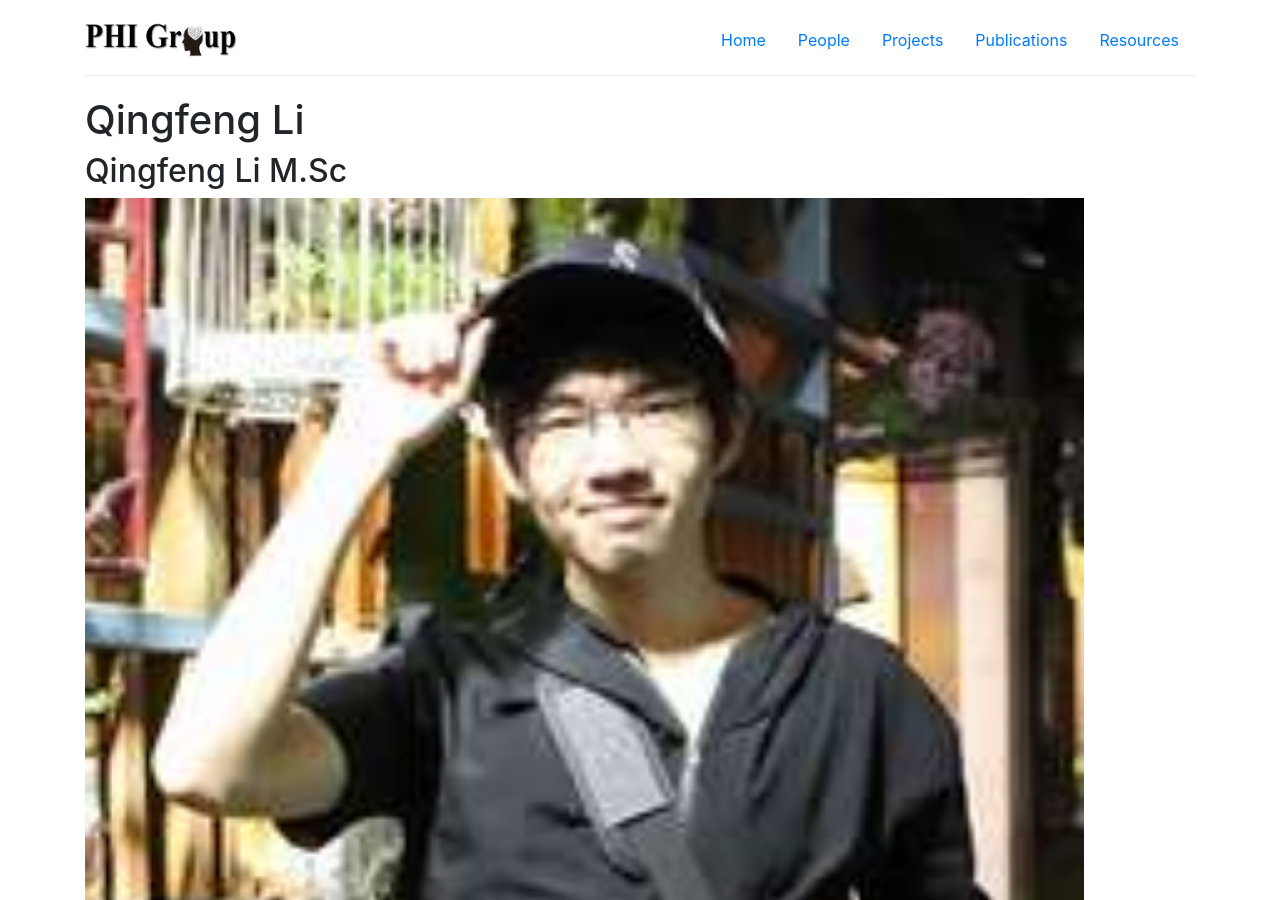
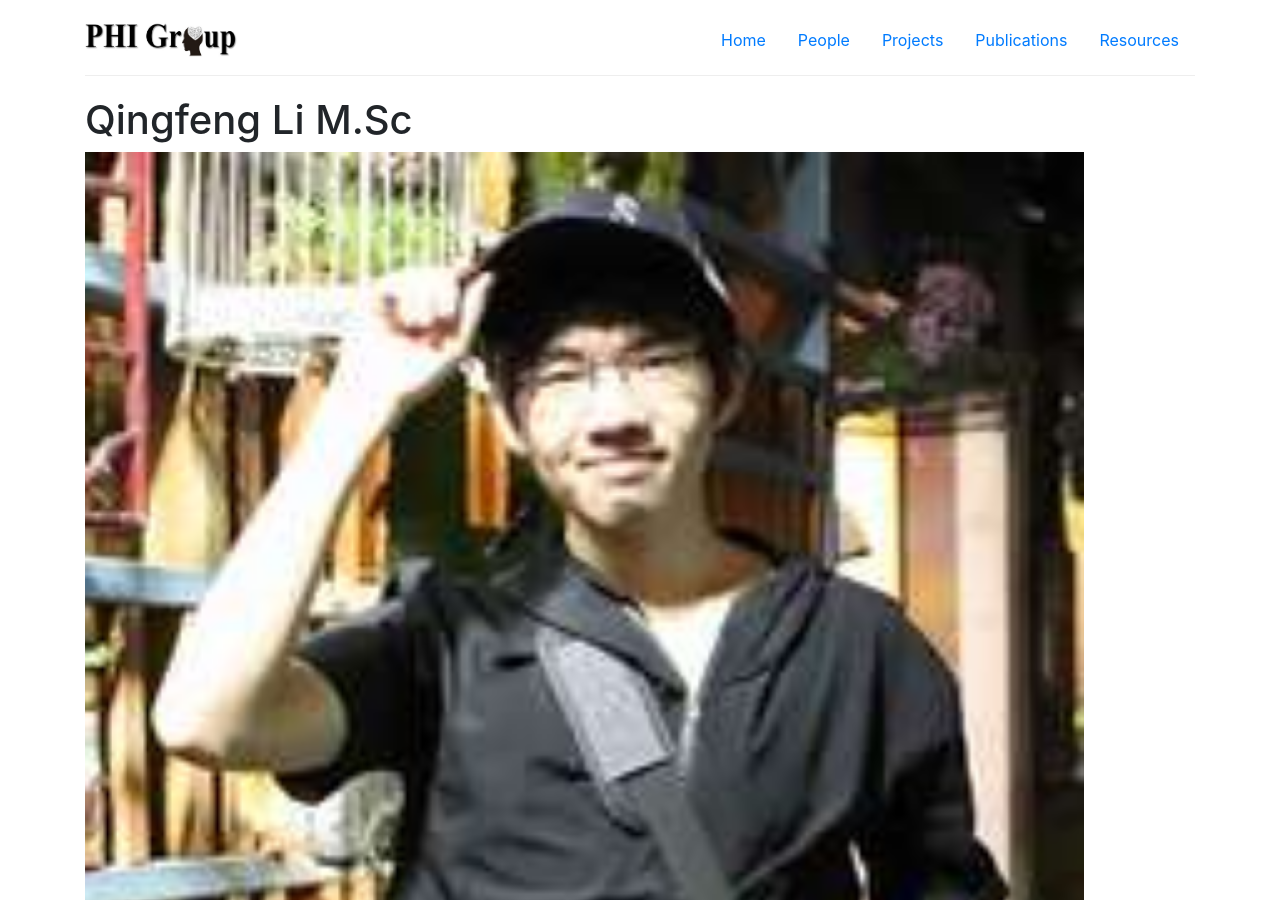
Before and after one commit to PHI-group/phi-group.github.io, a Jekyll site: the page built from scholarpages/liqf.md, in a window 1280 px wide and 900 px high. Built offline with Jekyll 4.4.1, drawn with Linux system fonts in a browser that asks for light colours.

Commit message:
Updated by QF

```diff
--- a/scholarpages/liqf.md
+++ b/scholarpages/liqf.md
@@ -1,13 +1,11 @@
 ---
 layout: default
-title: Qingfeng Li
+title: Qingfeng Li M.Sc
 ---
-
-## Qingfeng Li M.Sc
 <p align="left"><img style="width:90%" src="/img/people/liqf.jpeg"></p>
 
 ### E-mail
-qfli.bme@gmail.com
+- qfli.bme@gmail.com
 
 ### Education
 - M.Sc in Biomedical Engineering, Southern Medical University
```
